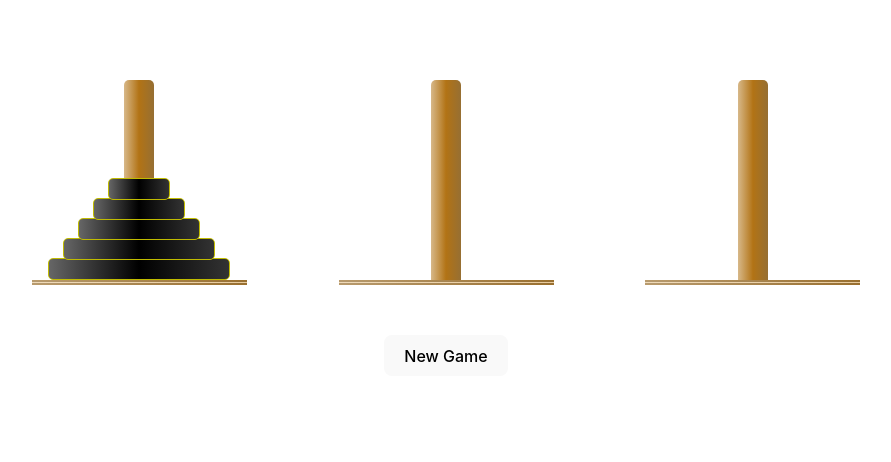
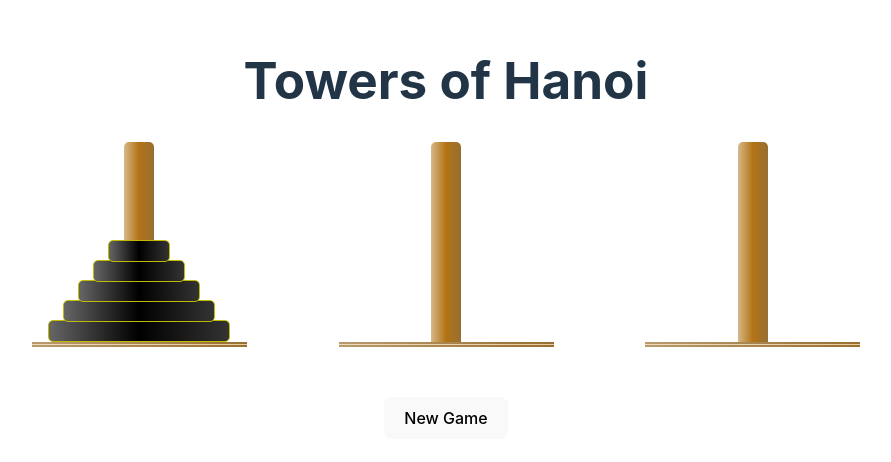
Before and after one commit to bilouStrike/tower_of_hanoi, a React (Vite) app: page / in a window 1280 px wide. Shown: the part 172-634 px from the top of the page, without its empty margins (194-1085 px from the left). Built offline with nearby package versions, Linux system fonts and the light colour scheme.

Commit message:
Add game title

```diff
--- a/src/App.tsx
+++ b/src/App.tsx
@@ -30,6 +30,7 @@ function App() {
 
   return (
     <TowerContext.Provider value={{disks, selecteTower, setSelecteTower, setDisk}}>
+      <h1>Towers of Hanoi</h1>
       <Container>
         {Object.keys(disks).map((disk) =>
           <Tower key={disk} currentDisk={disks[disk]} tower={disk} />
```
